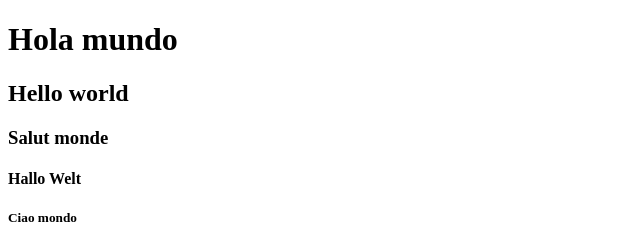
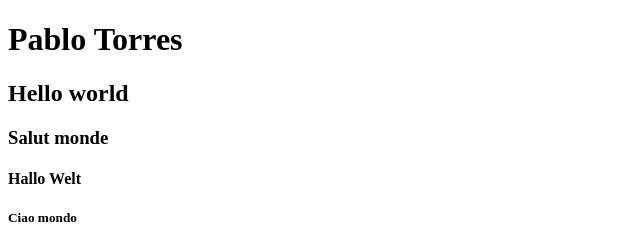
Before and after one commit to PabloTorresTorres/PabloTorresTorres.github.io, a plain HTML site: page index.html in a window 1280 px wide. Shown: the top 240 px of the page, 0-640 px from the left. Drawn offline with Linux system fonts and the light colour scheme.

Commit message:
Update index.html

```diff
--- a/index.html
+++ b/index.html
@@ -5,7 +5,7 @@
         <title>Hola mundo</title>
     </head>
     <body>
-        <h1>Hola mundo</h1>
+        <h1>Pablo Torres</h1>
         <h2>Hello world</h2>
         <h3>Salut monde</h3>
         <h4>Hallo Welt</h4>
```
